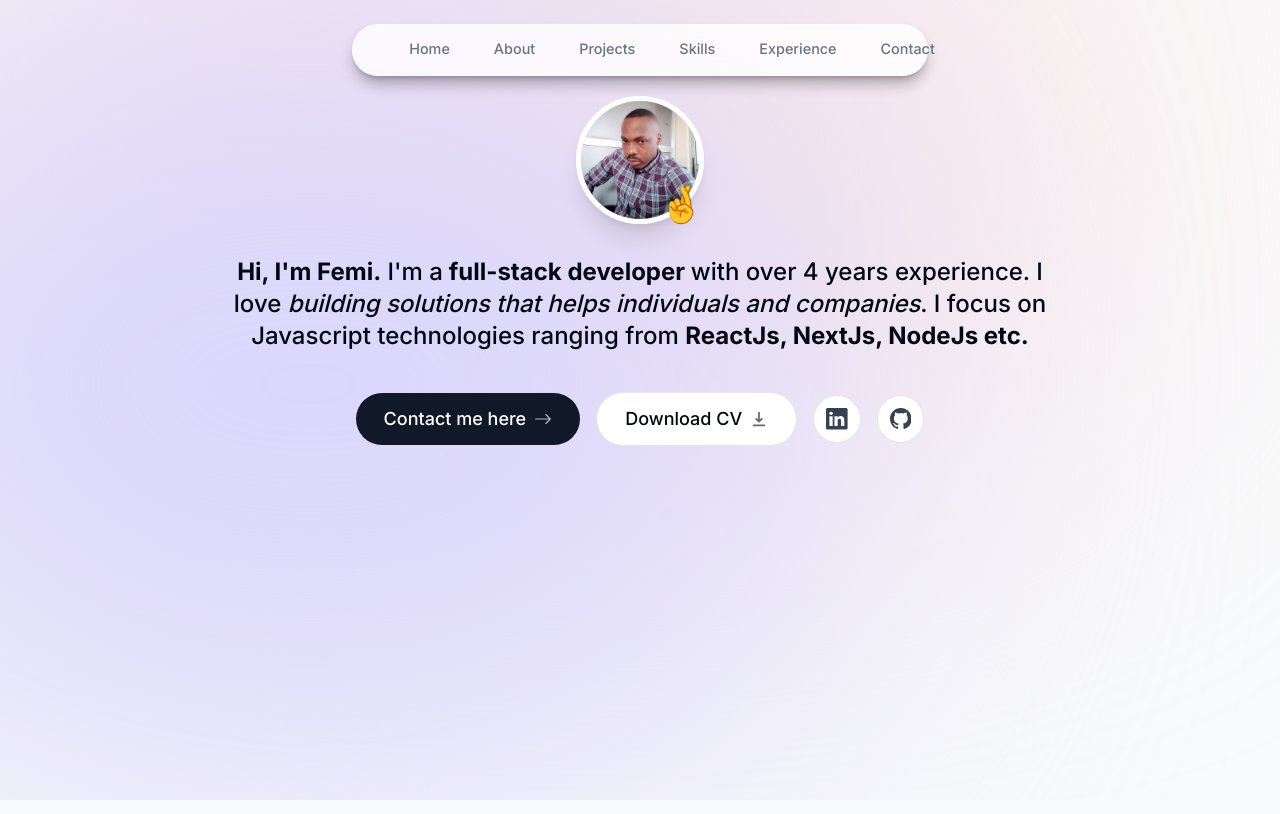
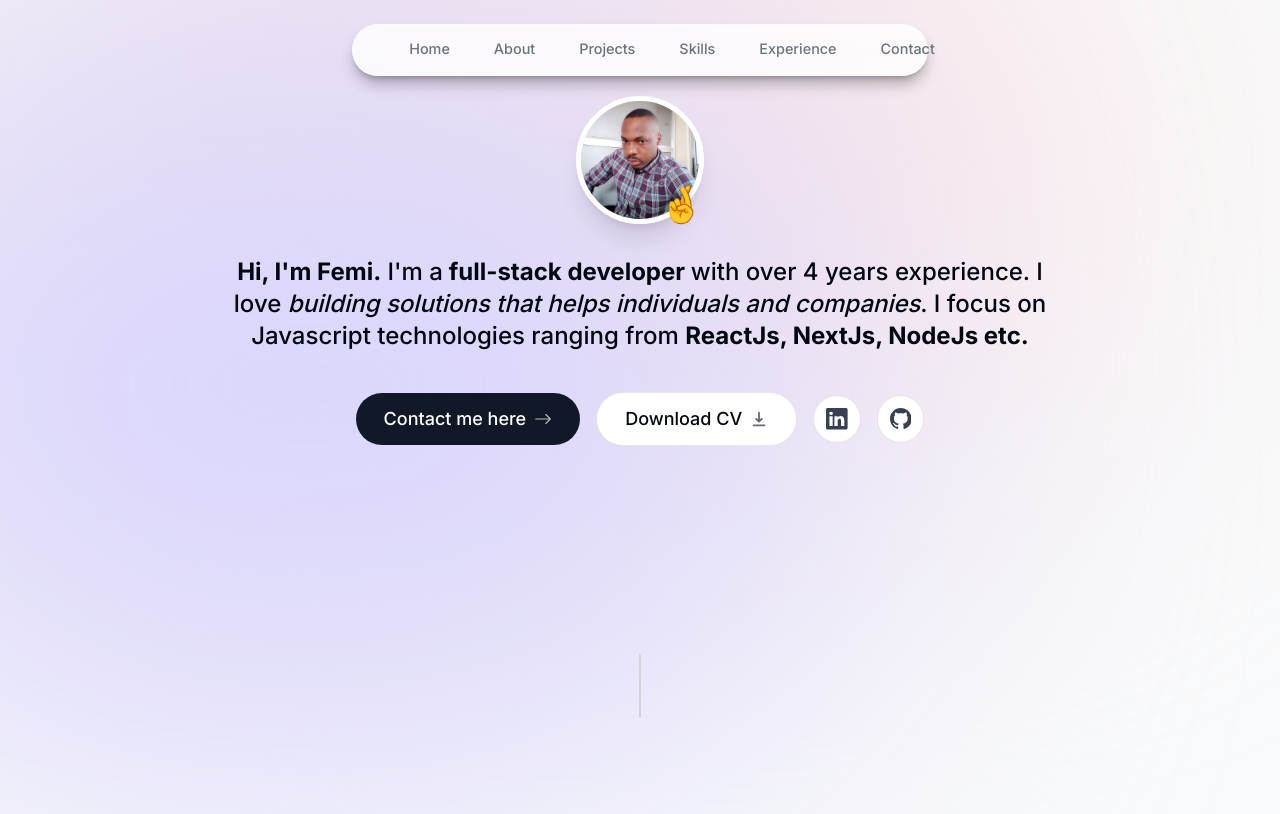
Before and after one commit to femiabimbola/next-portfolio, a Next.js app: page / in a window 1280 px wide. Built offline with nearby package versions, Linux system fonts and the light colour scheme.

Commit message:
finished the section divider

```diff
--- a/app/page.tsx
+++ b/app/page.tsx
@@ -1,9 +1,11 @@
 import Intro from "@/components/intro";
+import Divider from "@/components/section-divider";
 
 export default function Home() {
   return (
     <main className="flex flex-col items-center px-4 overflow-hidden ">
       <Intro />
+      <Divider />
     </main>
   );
 }
--- a/components/section-divider.tsx
+++ b/components/section-divider.tsx
@@ -1,8 +1,15 @@
+"use client";
+
+import {motion} from "framer-motion";
+
 const Divider = () => {
   return (
-    <div>
-      <p> The section divider</p>
-    </div>
+    <motion.div
+      className="bg-gray-300 my-24 h-16 w-0.5 rounded-full hidden sm:block"
+      initial={{opacity: 0, y: 100}}
+      animate={{opacity: 1, y: 0}}
+      transition={{delay: 0.125}}
+    ></motion.div>
   );
 };
 
```
